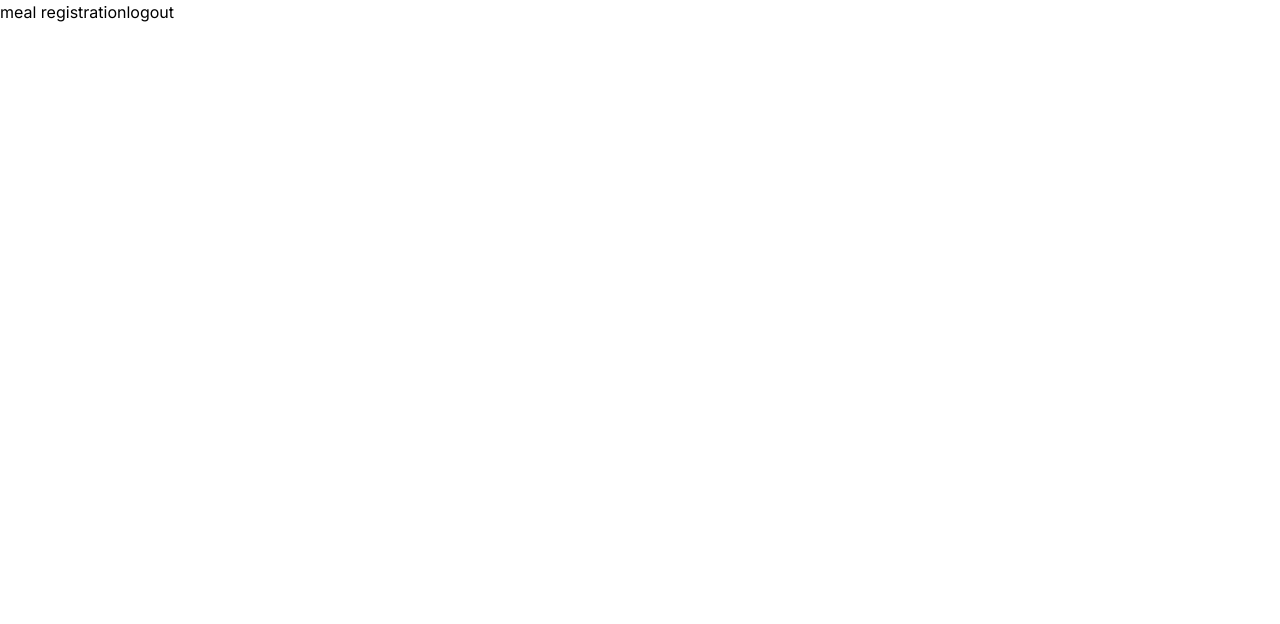
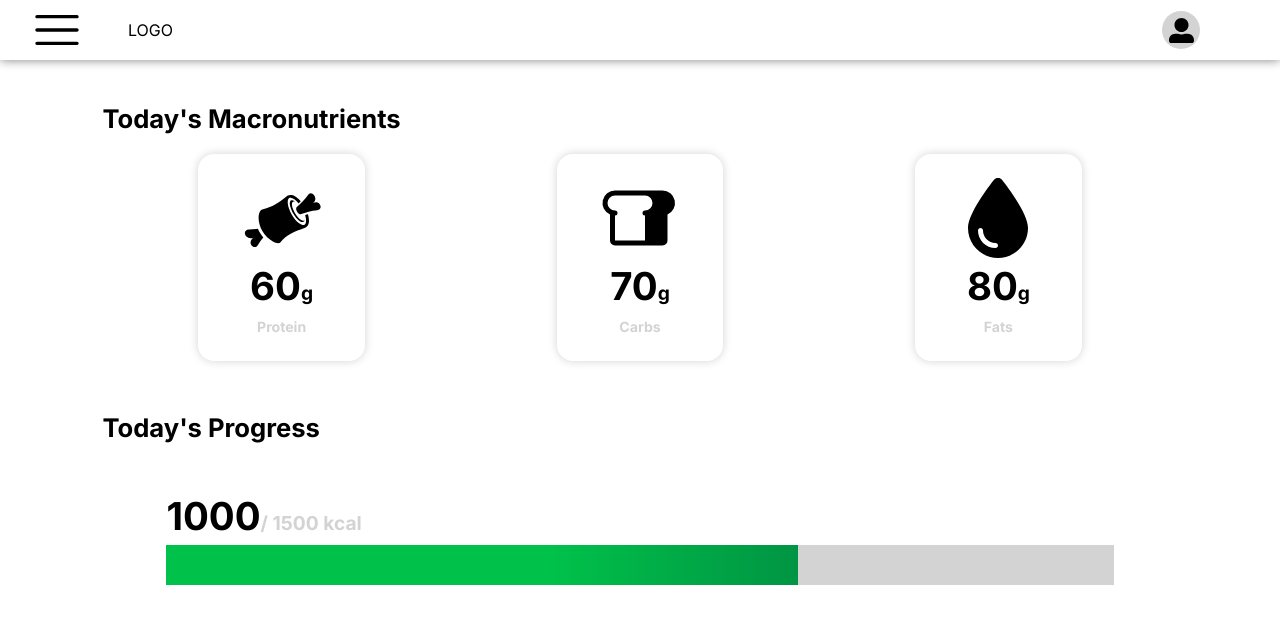
Before and after one commit to GermanS04/NutriPAI, a Next.js app in the folder Frontend/nutri-pal/: page /dashboard in a window 1280 px wide. Shown: the top 624 px of the page. Built offline with nearby package versions, Linux system fonts and the light colour scheme; no server answers.

Commit message:
add(dashboard UI, cards of macronutrients UI, progress bar animated) fix(topbar landing getting user into a useEffect)

```diff
--- a/Frontend/nutri-pal/src/app/dashboard/page.tsx
+++ b/Frontend/nutri-pal/src/app/dashboard/page.tsx
@@ -1,21 +1,30 @@
 'use client'
 
-import { useState } from "react"
+import { useEffect, useState } from "react"
 import { onAuthStateChanged, signOut } from "firebase/auth"
 import { auth } from "../firebase-config"
 import { useRouter } from "next/navigation"
+import { TopBarMain } from "@/components/navigation/TopBarMain"
+import '@/styles/dashboard.css'
+import { MacroCards } from "@/components/dashboard/MacroCards"
+import { ProgressBar } from "@/components/dashboard/ProgressBar"
+import { Loading } from "@/components/loading/Loading"
 
-export default function dashboard() {
+export default function Dashboard() {
     const router = useRouter();
 
     const [user, setUser] = useState<any>({})
+    const [loading, setLoading] = useState(true);
 
     // Setting the user that was authenticated by Firebase to a variable
+    useEffect(() => {
         onAuthStateChanged(auth, (currentUser) => {
             if (currentUser) {
                 setUser(currentUser);
             }
         })
+        setLoading(false)
+    }, [])
 
     // Function to logout and return to the landing page
     const logout = async () => {
@@ -28,16 +37,29 @@ export default function dashboard() {
     }
 
     return (
-        <main>
-            <p>
-                {user?.email}
+        <>
+            {loading && <Loading />}
+            <TopBarMain />
+            <main className="dashboard-main-container">
+                <div className="dashboard-today-macro-container">
+                    <p className="dashboard-today-macro-title">
+                        Today's Macronutrients
                     </p>
-            <button onClick={sendMealRegistration}>
-                meal registration
-            </button>
-            <button onClick={logout}>
-                logout
-            </button>
+                    <div className="dashboard-today-macro-cards-container">
+                        <MacroCards macroNum={60} macroType="p" />
+                        <MacroCards macroNum={70} macroType="c" />
+                        <MacroCards macroNum={80} macroType="f" />
+                    </div>
+                </div>
+                <div className="dashboard-progress-container">
+                    <p className="dashboard-progress-title">
+                        Today's Progress
+                    </p>
+                    <div className="dashboard-progress-bar-container">
+                        <ProgressBar />
+                    </div>
+                </div>
             </main>
+        </>
     )
 }
--- /dev/null
+++ b/Frontend/nutri-pal/src/components/dashboard/MacroCards.tsx
@@ -0,0 +1,48 @@
+import { GiMeat } from "react-icons/gi";
+import { PiBreadFill } from "react-icons/pi";
+import { FaDroplet } from "react-icons/fa6";
+import '@/styles/MacroCards.css'
+
+interface MacroCards {
+    macroNum: number,
+    macroType: string,
+}
+
+export const MacroCards = ({ macroNum, macroType }: MacroCards) => {
+    const ICON_MACRO_SIZE = 80
+
+    let icon
+    let type
+
+    if (macroType === 'p') {
+        icon = <GiMeat size={ICON_MACRO_SIZE} />
+        type = 'Protein'
+    } else if (macroType === 'c') {
+        icon = <PiBreadFill size={ICON_MACRO_SIZE} />
+        type = 'Carbs'
+    } else if (macroType === 'f') {
+        icon = <FaDroplet size={ICON_MACRO_SIZE} />
+        type = 'Fats'
+    }
+
+    return (
+        <div className='macro-cards-main-container'>
+            <div>
+                {icon}
+            </div>
+            <div className='macro-cards-info-container'>
+                <div className='macro-cards-info-numbers'>
+                    <p className='macro-cards-number'>
+                        {macroNum}
+                    </p>
+                    <p className='macro-cards-gram-text'>
+                        g
+                    </p>
+                </div>
+                <p className='macro-cards-type-text'>
+                    {type}
+                </p>
+            </div>
+        </div>
+    )
+}
--- /dev/null
+++ b/Frontend/nutri-pal/src/components/dashboard/ProgressBar.tsx
@@ -0,0 +1,45 @@
+
+import '@/styles/ProgressBar.css'
+import { useEffect } from 'react';
+
+function move(max: number, actual: number) {
+    const barElem = document.getElementById("progress-bar");
+    const kcalElem = document.getElementById("kcal-today")
+    var width = 0;
+    var kcal = 0;
+    const id = setInterval(frame, 5);
+    console.log((actual / max) * 100)
+    function frame() {
+        if (kcal >= actual) {
+            clearInterval(id);
+        } else {
+            kcal++;
+            width = (kcal / max) * 100
+            barElem.style.width = width + '%';
+            kcalElem.innerHTML = kcal;
+        }
+    }
+}
+
+export const ProgressBar = () => {
+
+    useEffect(() => {
+        move(1500, 1000)
+    }, [])
+
+    return (
+        <div className="progress-bar-container">
+            <div className="progress-bar-info">
+                <p id='kcal-today' className="progress-bar-progress-number">
+                    1000
+                </p>
+                <p className="progress-bar-goal-number">
+                    / 1500 kcal
+                </p>
+            </div>
+            <div className='progress-bar-max'>
+                <div id='progress-bar' className="progress-bar" />
+            </div>
+        </div>
+    )
+}
--- a/Frontend/nutri-pal/src/components/navigation/TopbarLanding.tsx
+++ b/Frontend/nutri-pal/src/components/navigation/TopbarLanding.tsx
@@ -4,7 +4,7 @@ import '@/styles/TopbarLanding.css'
 import { useRouter } from 'next/navigation';
 import { onAuthStateChanged, signOut } from "firebase/auth"
 import { auth } from "@/app/firebase-config"
-import { useState } from 'react';
+import { useEffect, useState } from 'react';
 
 export const TopbarLanding = () => {
     const router = useRouter();
@@ -12,10 +12,12 @@ export const TopbarLanding = () => {
     const [user, setUser] = useState({})
 
     // Setting the user that was authenticated by Firebase to a variable
-    onAuthStateChanged(auth, (user) => {
-        if (user) {
-            setUser(user);
-        }
+    useEffect(() => {
+        onAuthStateChanged(auth, (user) => {
+            if (user) {
+                setUser(user);
+            }
+        })
     })
 
     const goLogin = () => {
--- /dev/null
+++ b/Frontend/nutri-pal/src/styles/MacroCards.css
@@ -0,0 +1,41 @@
+
+
+.macro-cards-main-container{
+    display: flex;
+    flex-direction: column;
+    background-color: white;
+    box-shadow: 0 0 10px lightgray;
+    width: 13vw;
+    justify-content: center;
+    align-items: center;
+    padding: 3vh 6vw;
+    border-radius: 1rem;
+}
+
+.macro-cards-info-container{
+    display: flex;
+    flex-direction: column;
+}
+
+.macro-cards-info-numbers{
+    display: flex;
+    flex-direction: row;
+    align-items: baseline;
+}
+
+.macro-cards-number{
+    font-weight: bold;
+    font-size: 3vw;
+}
+
+.macro-cards-gram-text{
+    font-weight: bold;
+    font-size: 1.5vw;
+}
+
+.macro-cards-type-text{
+    font-weight: bold;
+    font-size: 1.1vw;
+    color: lightgray;
+    text-align: center;
+}
--- /dev/null
+++ b/Frontend/nutri-pal/src/styles/ProgressBar.css
@@ -0,0 +1,31 @@
+.progress-bar-container{
+    display: flex;
+    flex-direction: column;
+}
+
+.progress-bar-info{
+    display: flex;
+    flex-direction: row;
+    align-items: baseline;
+}
+
+.progress-bar-progress-number{
+    font-weight: bold;
+    font-size: 3vw;
+}
+
+.progress-bar-goal-number{
+    font-weight: bold;
+    font-size: 1.5vw;
+    color: lightgray;
+}
+
+.progress-bar{
+    background-image: linear-gradient(to right, rgb(0, 194, 74) 60%, rgb(0, 149, 67));
+    height: 5vh;
+}
+
+.progress-bar-max{
+    height: 5vh;
+    background-color: lightgray;
+}
--- /dev/null
+++ b/Frontend/nutri-pal/src/styles/dashboard.css
@@ -0,0 +1,43 @@
+
+
+.dashboard-main-container{
+    display: flex;
+    flex-direction: column;
+    min-height: 92.5vh;
+    width: 100vw;
+    padding: 5vh 8vw;
+    gap: 4vh;
+}
+
+.dashboard-today-macro-container{
+    display: flex;
+    flex-direction: column;
+    width: 100%;
+}
+
+.dashboard-today-macro-title{
+    font-weight: bold;
+    font-size: 2vw;
+}
+
+.dashboard-today-macro-cards-container{
+    display: flex;
+    flex-direction: row;
+    justify-content: space-around;
+    padding: 2vh 0;
+}
+
+.dashboard-progress-container{
+    display: flex;
+    flex-direction: column;
+    gap: 5vh;
+}
+
+.dashboard-progress-title{
+    font-weight: bold;
+    font-size: 2vw;
+}
+
+.dashboard-progress-bar-container{
+    padding: 0 5vw;
+}
```
Lines whose indentation alone changed are shown as unchanged.
